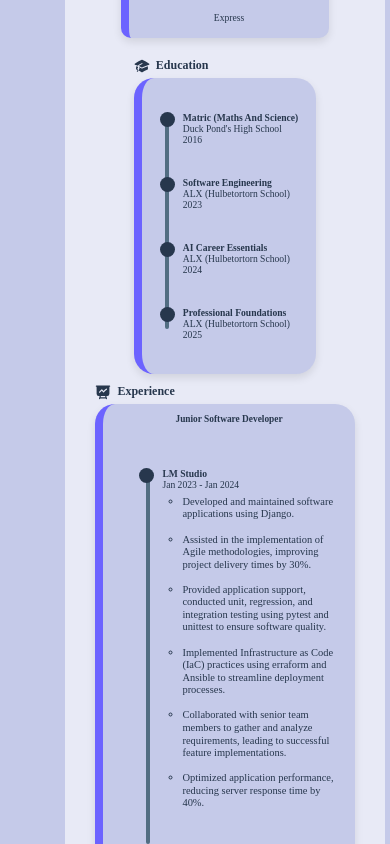
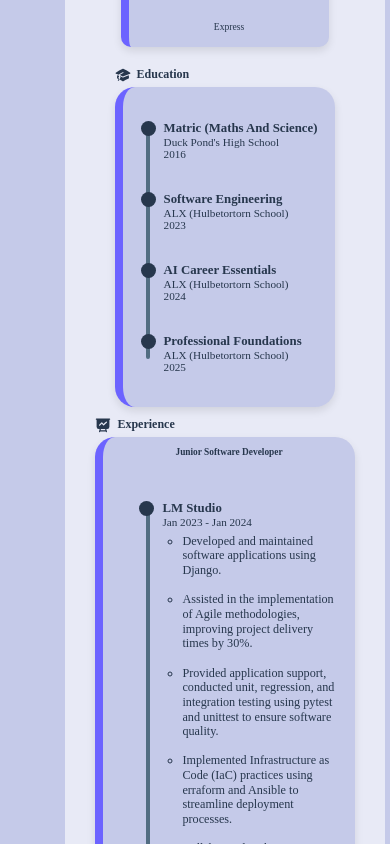
Before and after one commit to Mdlalose4life/Portfolio, a React (Vite) app in the folder frontend/: page /about in a window 390 px wide. Shown: the part 880-1724 px from the top of the page. Built offline with nearby package versions, Linux system fonts and the light colour scheme.

Commit message:
The tweaks

```diff
--- a/frontend/src/components/Home.jsx
+++ b/frontend/src/components/Home.jsx
@@ -9,7 +9,7 @@ import { Link } from 'react-router-dom';
 import { useContext } from 'react';
 import { ThemeContext } from '../store/ThemeContext';
 import ScrollHint from './ScrollHint';
-import { colors } from '@mui/material';
+
 
 
 const profile = [
--- a/frontend/src/styles/About.css
+++ b/frontend/src/styles/About.css
@@ -124,6 +124,9 @@
   @media (max-width: 768px) {
     padding-top: 6px;
     gap: 6px;
+    & > p {
+      font-size: 1.4rem;
+    }
   }
 
 }
--- a/frontend/src/styles/Exptimeline.css
+++ b/frontend/src/styles/Exptimeline.css
@@ -18,7 +18,7 @@
 
     @media (max-width: 768px) {
         left: 15px;
-        top: 8%;
+        top: 6%;
     }
   }
 
@@ -56,3 +56,17 @@
   .timeline-item:last-child .timeline-cycle::after {
     display: none;
   }
+
+  @media (max-width: 768px) {
+    .timeline-content {
+      & > h4 {
+        font-size: 1.6rem;
+      }
+      & > div {
+        font-size: 1.4rem;
+      }
+      & > ul {
+        font-size: 1.4rem;
+      }
+    }
+  }
--- a/frontend/src/styles/Timeline.css
+++ b/frontend/src/styles/Timeline.css
@@ -57,6 +57,18 @@
     display: none;
   }
 
+  @media (max-width: 768px) {
+    .timeline-content {
+      & > h4 {
+        font-size: 1.6rem;
+      }
+
+      & > p {
+        font-size: 1.4rem;
+      }
+    }
+  }
+
   /* Timeline Content */
   /* .timeline-content {
     background-color: #f8f9fa;
```
